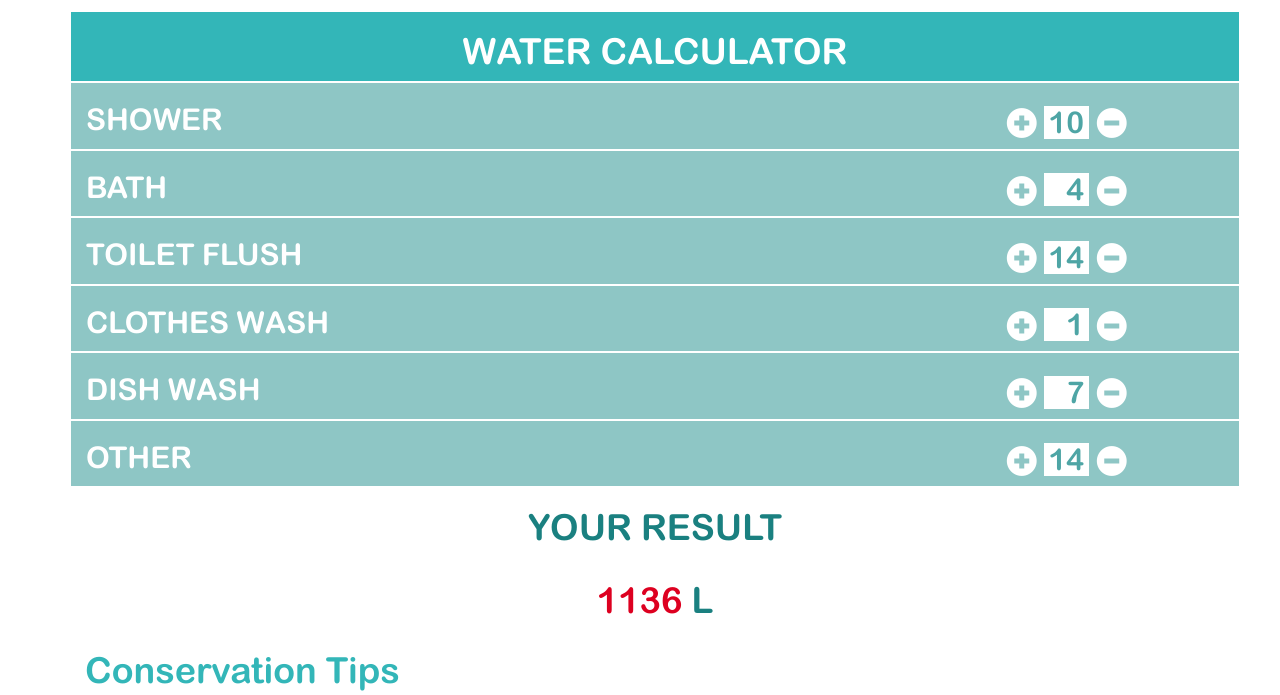
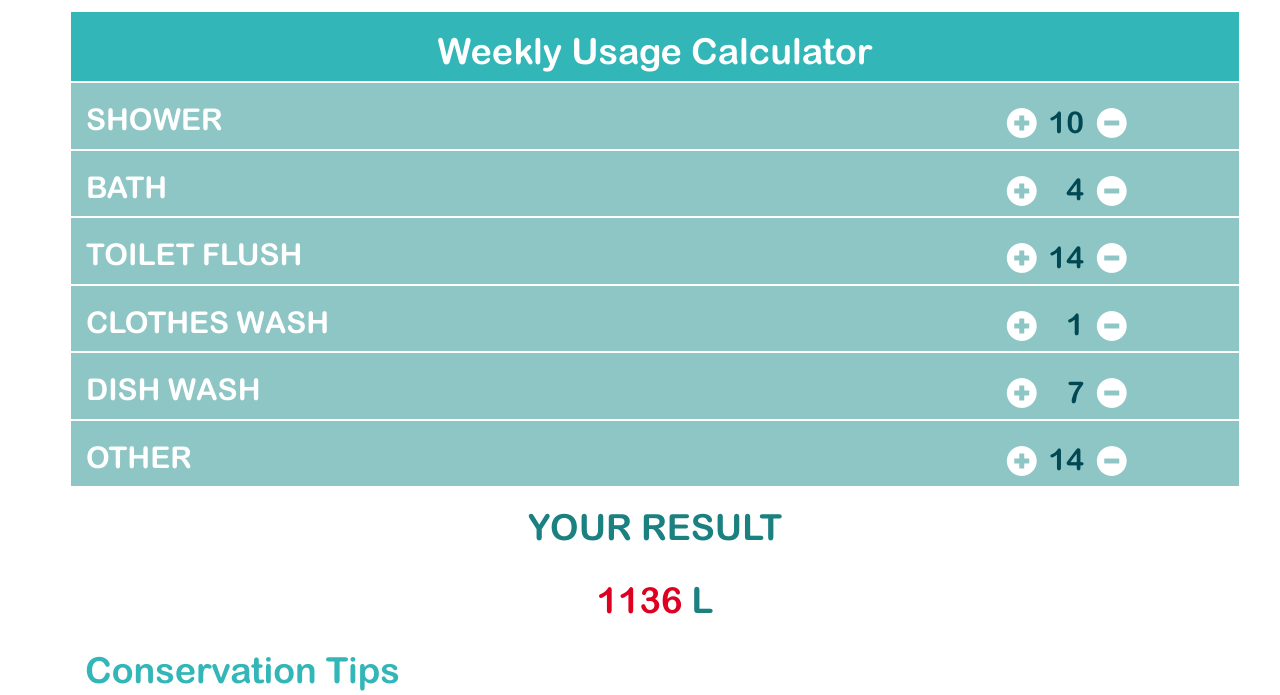
Before and after one commit to GoodJuJuMojo/waterwhys, a PHP site: page / in a window 1280 px wide. Shown: the part 59-754 px from the top of the page. Run offline with PHP 8.4, Linux system fonts and the light colour scheme; some libraries are stand-ins or nearby versions.

Commit message:
change to hover and calculator

```diff
--- a/web/css/ww-style.css
+++ b/web/css/ww-style.css
@@ -71,6 +71,11 @@ border-radius: 0px;
 /*including here to override bootstrap styling*/
 }
 
+.nav>li>a:hover, .nav>li>a:focus {
+text-decoration: none;
+background-color: #ec6a19;
+}
+
 
 .navbar-default {
     background-image: url("../assets/imgs/wn-background.png");
@@ -119,8 +124,7 @@ border-radius: 0px;
   text-align: right;
   display: inline-block;
   width: 45px;
-  color: #4ea5a5;
-  background-color: #fff;
+  color: #004853;
   vertical-align: middle;
 }
 
--- a/web/index.html
+++ b/web/index.html
@@ -77,7 +77,7 @@
         <h1>Water Calculator</h1>
         <div class="row wc-header">
           <div class="col-md-12">
-            <h1>WATER CALCULATOR</h1>
+            <h1>Weekly Usage Calculator</h1>
           </div>
 
         </div>
```
